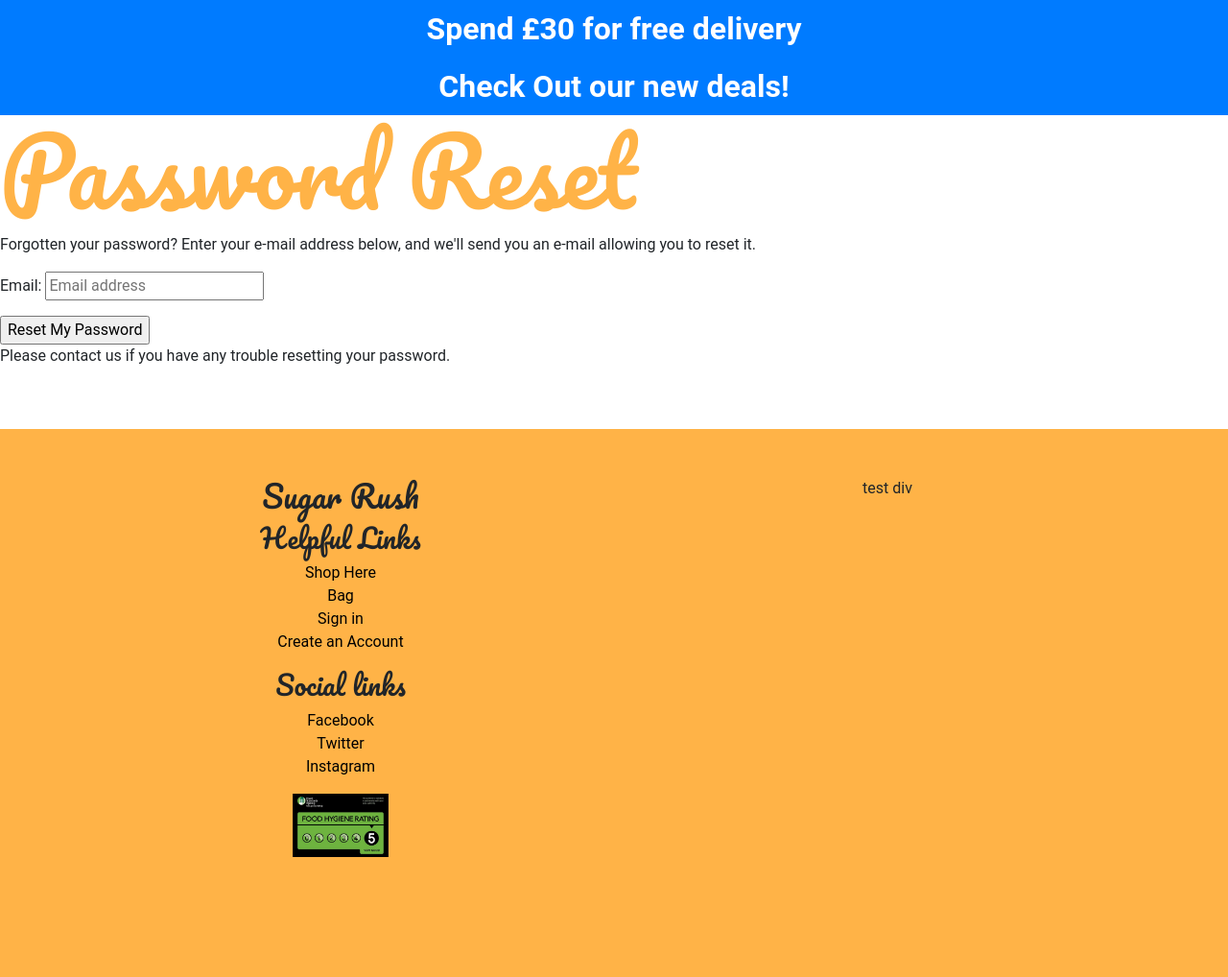
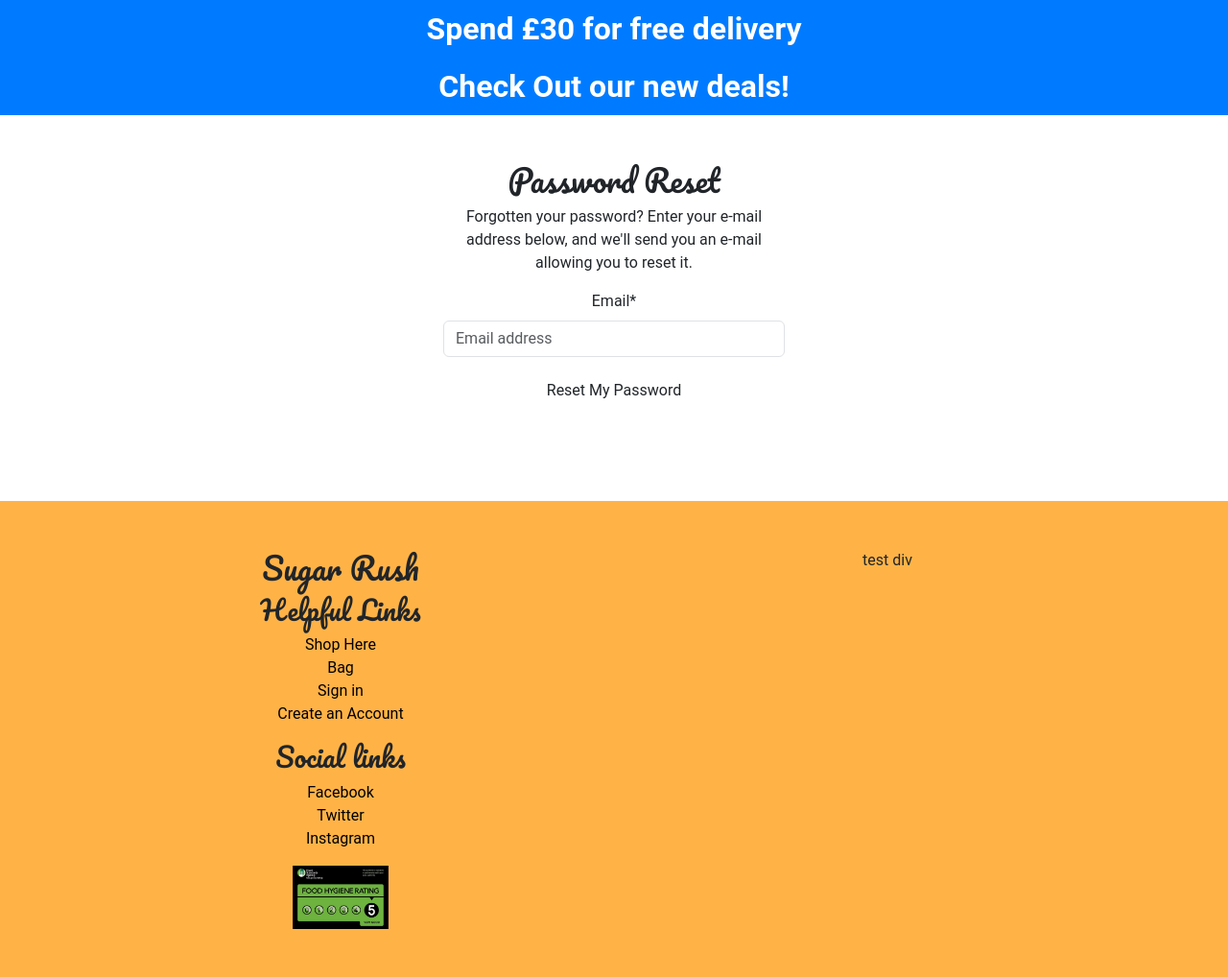
Before and after one commit to HarrisonT1/Portfolio-Project-5, a Django app: page /accounts/password/reset/ in a window 1280 px wide. Shown: the part 176-1194 px from the top of the page at 96% size. Before the commit the page ends 1069 px from the top, so only its background shows below. Run offline with Django 4.2, Linux system fonts and the light colour scheme; some libraries are stand-ins or nearby versions.

Commit message:
Finished styling allauth templates, added email_host_user and email_host_password

```diff
--- a/sugar_rush/settings.py
+++ b/sugar_rush/settings.py
@@ -205,8 +205,8 @@
 EMAIL_PORT = 587
 EMAIL_USE_TLS = True
 
-# EMAIL_HOST_USER = 'email from venv'
-# EMAIL_HOST_PASSWORD = 'pass from venv'
+EMAIL_HOST_USER = os.getenv('EMAIL_HOST_USER', '')
+EMAIL_HOST_PASSWORD = os.getenv('EMAIL_HOST_PASSWORD', '')
 
 LOGIN_REDIRECT_URL = '/'
 LOGOUT_REDIRECT_URL = '/'
--- a/templates/account/password_change.html
+++ b/templates/account/password_change.html
@@ -1,15 +1,15 @@
-{% extends "account/base.html" %}
+{% extends "account/base.html" %} {% load crispy_forms_tags %}
 
 {% load i18n %}
 
 {% block head_title %}{% trans "Change Password" %}{% endblock %}
 
 {% block content %}
-    <h1>{% trans "Change Password" %}</h1>
+    <h2>{% trans "Change Password" %}</h2>
 
     <form method="POST" action="{% url 'account_change_password' %}" class="password_change">
         {% csrf_token %}
-        {{ form.as_p }}
+        {{ form|crispy }}
         <button type="submit" name="action">{% trans "Change Password" %}</button>
         <a href="{% url 'account_reset_password' %}">{% trans "Forgot Password?" %}</a>
     </form>
--- a/templates/account/password_reset.html
+++ b/templates/account/password_reset.html
@@ -1,4 +1,4 @@
-{% extends "account/base.html" %}
+{% extends "account/base.html" %} {% load crispy_forms_tags %}
 
 {% load i18n %}
 {% load account %}
@@ -6,8 +6,10 @@
 {% block head_title %}{% trans "Password Reset" %}{% endblock %}
 
 {% block content %}
-
-    <h1>{% trans "Password Reset" %}</h1>
+<div class="container text-center my-5">
+    <div class="row justify-content-center">
+        <div class="col-10 col-md-4">
+            <h2>{% trans "Password Reset" %}</h2>
             {% if user.is_authenticated %}
             {% include "account/snippets/already_logged_in.html" %}
             {% endif %}
@@ -16,9 +18,10 @@
 
             <form method="POST" action="{% url 'account_reset_password' %}" class="password_reset">
                 {% csrf_token %}
-        {{ form.as_p }}
-        <input type="submit" value="{% trans 'Reset My Password' %}" />
+                {{ form|crispy }}
+                <input type="submit" class="btn button-effect" value="{% trans 'Reset My Password' %}" />
             </form>
-
-    <p>{% blocktrans %}Please contact us if you have any trouble resetting your password.{% endblocktrans %}</p>
+        </div>
+    </div>
+</div>
 {% endblock %}
--- a/templates/account/password_reset_from_key_done.html
+++ b/templates/account/password_reset_from_key_done.html
@@ -4,6 +4,8 @@
 {% block head_title %}{% trans "Change Password" %}{% endblock %}
 
 {% block content %}
-    <h1>{% trans "Change Password" %}</h1>
+<div class="mt-4 text-center">
+    <h2>{% trans "Change Password" %}</h2>
     <p>{% trans 'Your password is now changed.' %}</p>
+</div>
 {% endblock %}
```
Also changed, not shown: templates/account/logout.html (+3 -5 lines), templates/account/password_reset_done.html (+11 -5 lines), templates/account/password_reset_from_key.html (+10 -4 lines). Lines whose indentation alone changed are shown as unchanged.
